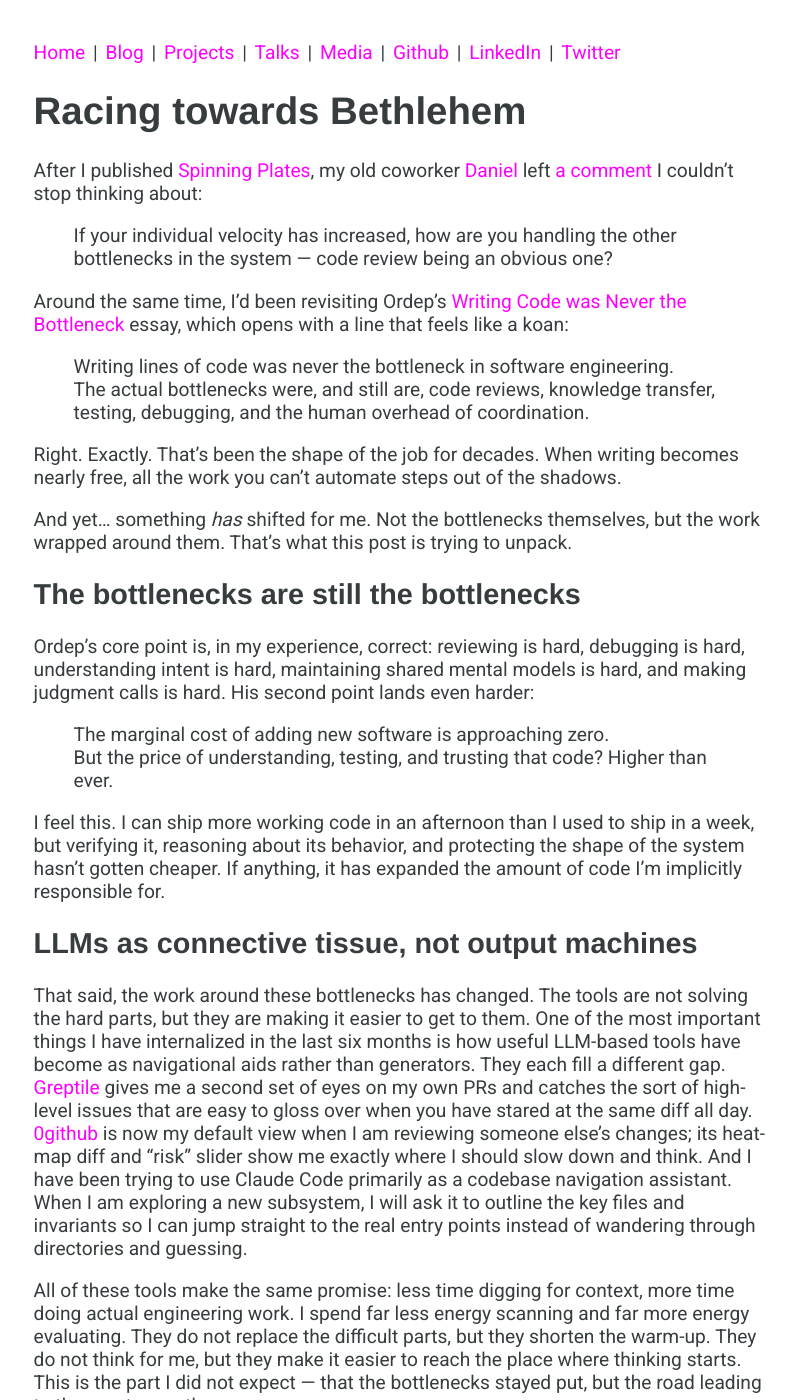
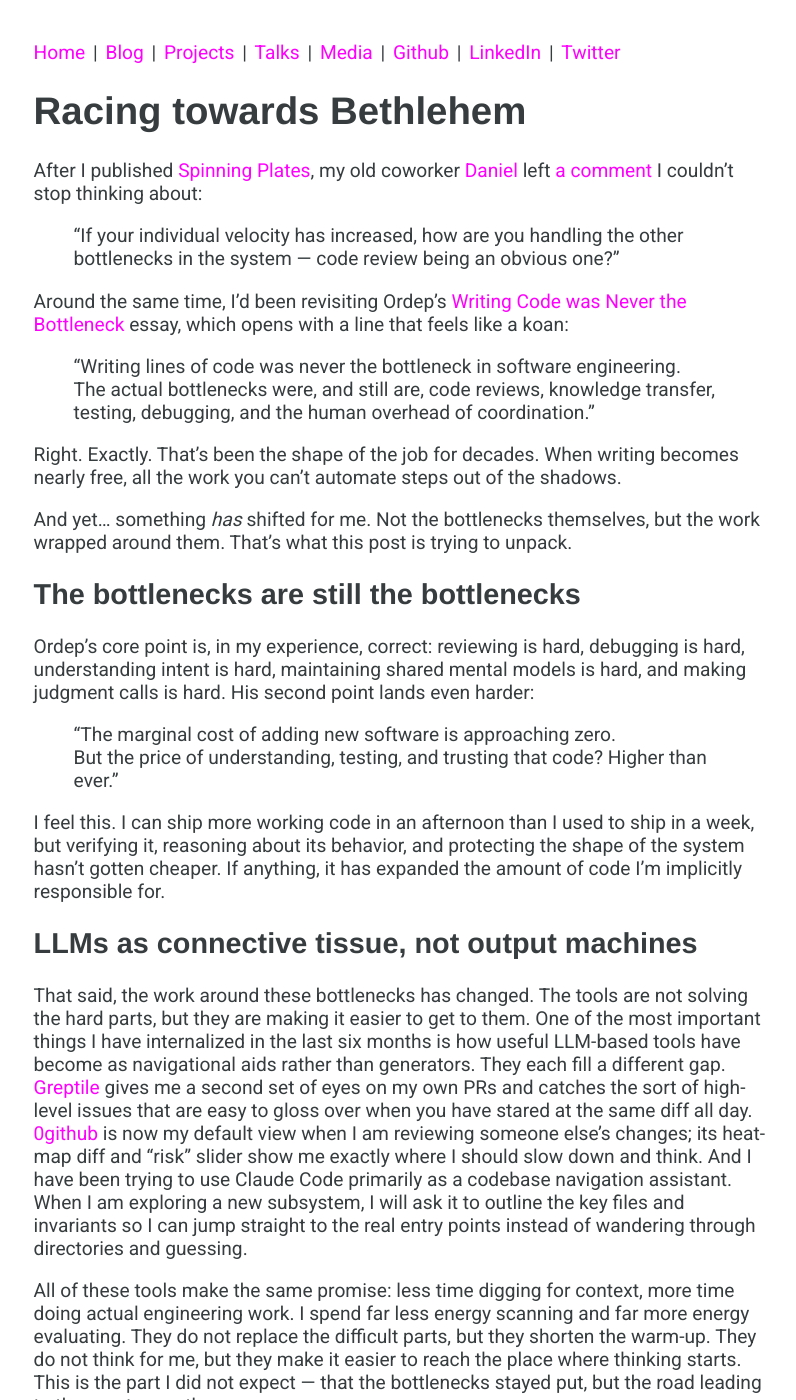
Before and after one commit to dmarticus/dmarticus.github.io, a Jekyll site: the page built from _posts/2025-11-24-widening-the-bottleneck.md, in a window 1280 px wide and 1400 px high. Shown: the whole window, without its empty margins (237-1033 px from the left). Built offline with Jekyll 4.4.1, drawn with Linux system fonts in a browser that asks for light colours; some of the changed text lies outside the part shown.

Commit message:
better formatting

```diff
--- a/_posts/2025-11-24-widening-the-bottleneck.md
+++ b/_posts/2025-11-24-widening-the-bottleneck.md
@@ -7,12 +7,12 @@ post_summary: "We haven't removed the bottlenecks in software engineering, but L
 
 After I published [Spinning Plates](/2025/11/07/spinning-plates.html), my old coworker [Daniel](https://danielbachhuber.com/) left [a comment](https://www.linkedin.com/feed/update/urn:li:activity:7393663853852557312?commentUrn=urn%3Ali%3Acomment%3A%28activity%3A7393663853852557312%2C7393672175381045248%29&dashCommentUrn=urn%3Ali%3Afsd_comment%3A%287393672175381045248%2Curn%3Ali%3Aactivity%3A7393663853852557312%29) I couldn’t stop thinking about:
 
-> If your individual velocity has increased, how are you handling the other bottlenecks in the system — code review being an obvious one?
+> "If your individual velocity has increased, how are you handling the other bottlenecks in the system — code review being an obvious one?"
 
 Around the same time, I’d been revisiting Ordep's [Writing Code was Never the Bottleneck](https://ordep.dev/posts/writing-code-was-never-the-bottleneck) essay, which opens with a line that feels like a koan:
 
-> Writing lines of code was never the bottleneck in software engineering.
-> The actual bottlenecks were, and still are, code reviews, knowledge transfer, testing, debugging, and the human overhead of coordination.
+> "Writing lines of code was never the bottleneck in software engineering.
+> The actual bottlenecks were, and still are, code reviews, knowledge transfer, testing, debugging, and the human overhead of coordination."
 
 Right. Exactly. That’s been the shape of the job for decades. When writing becomes nearly free, all the work you can’t automate steps out of the shadows.
 
@@ -22,8 +22,8 @@ And yet… something *has* shifted for me. Not the bottlenecks themselves, but t
 
 Ordep’s core point is, in my experience, correct: reviewing is hard, debugging is hard, understanding intent is hard, maintaining shared mental models is hard, and making judgment calls is hard. His second point lands even harder:
 
-> The marginal cost of adding new software is approaching zero.
-> But the price of understanding, testing, and trusting that code? Higher than ever.
+> "The marginal cost of adding new software is approaching zero.
+> But the price of understanding, testing, and trusting that code? Higher than ever."
 
 I feel this. I can ship more working code in an afternoon than I used to ship in a week, but verifying it, reasoning about its behavior, and protecting the shape of the system hasn’t gotten cheaper. If anything, it has expanded the amount of code I’m implicitly responsible for.
 
```
Also changed, not shown: other parts of _posts/2025-11-24-widening-the-bottleneck.md (+3 -3 lines).
